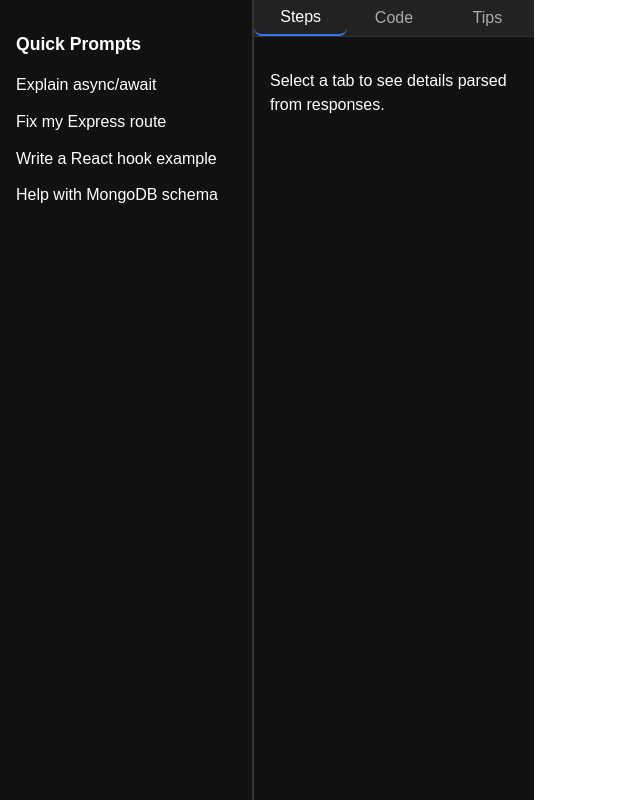
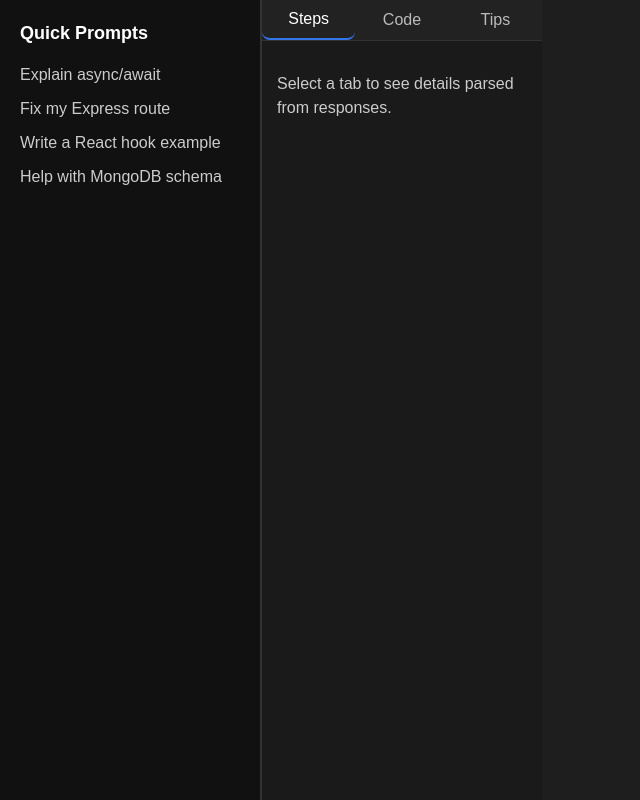
Before and after one commit to GEEK-213/CodeMentorPPS, a React (Vite) app in the folder frontend/: page / in a window 1280 px wide. Shown: the whole page, without its empty margins (0-640 px from the left). Built offline with nearby package versions, Linux system fonts and the light colour scheme.

Commit message:
style: refine App component layout and improve Botpress initialization

```diff
--- a/frontend/src/App.css
+++ b/frontend/src/App.css
@@ -1,22 +1,27 @@
+body {
+  margin: 0;
+  background: #1e1e1e;
+  color: #fff;
+  font-family: Arial, sans-serif;
+}
+
 .app {
   display: flex;
   height: 100vh;
-  font-family: Arial, sans-serif;
-  background: #121212;
-  color: #fff;
 }
 
 /* Sidebar */
 .sidebar {
-  width: 260px;
-  padding: 1rem;
-  background: #1e1e1e;
+  width: 220px;
+  background: #111;
+  padding: 20px;
   border-right: 1px solid #333;
 }
 
 .sidebar h2 {
-  font-size: 1.1rem;
-  margin-bottom: 1rem;
+  margin-top: 0;
+  font-size: 18px;
+  margin-bottom: 15px;
 }
 
 .sidebar ul {
@@ -25,51 +30,35 @@
 }
 
 .sidebar li {
-  margin-bottom: 0.8rem;
+  margin: 10px 0;
   cursor: pointer;
-  transition: color 0.2s ease;
+  color: #ccc;
 }
 
 .sidebar li:hover {
-  color: #3276ea;
+  color: #3276EA;
 }
 
 /* Chat Area */
 .chat-area {
   flex: 1;
   display: flex;
-  flex-direction: column;
-  min-height: 0;
-  overflow: hidden;
-  background: #121212;
+  justify-content: center;
+  align-items: stretch;
+  background: #1e1e1e;
 }
 
+/* This ensures Botpress chat takes full height/width */
 #webchat {
   flex: 1;
-  display: flex;
-  flex-direction: column;
-  min-height: 0;
-}
-
-#webchat iframe {
-  width: 100% !important;
-  height: 100% !important;
-  border: none !important;
-  flex: 1;
-  display: block;
-  position: relative !important;
-}
-
-/* Force-hide floating bubble */
-#webchat .bpFab,
-.bpFab {
-  display: none !important;
+  min-height: 100%;
+  width: 100%;
 }
 
 /* Right Panel */
 .details {
   width: 280px;
-  background: #1e1e1e;
+  background: #1a1a1a;
   border-left: 1px solid #333;
   display: flex;
   flex-direction: column;
@@ -77,82 +66,26 @@
 
 .tabs {
   display: flex;
+  background: #222;
   border-bottom: 1px solid #333;
 }
 
 .tabs button {
   flex: 1;
-  padding: 0.7rem;
-  background: transparent;
+  padding: 10px;
+  background: none;
   border: none;
-  color: #aaa;
+  color: #bbb;
   cursor: pointer;
 }
 
 .tabs button.active {
   color: #fff;
-  border-bottom: 2px solid #3276ea;
+  border-bottom: 2px solid #3276EA;
 }
 
 .panel-content {
+  padding: 15px;
   flex: 1;
-  padding: 1rem;
-  overflow-y: auto;
+  color: #ccc;
 }
-
-
-.app {
-  display: flex;
-  height: 100vh;
-  background-color: #1e1e1e;
-  color: white;
-}
-
-.sidebar {
-  width: 220px;
-  padding: 1rem;
-  background: #111;
-}
-
-.chat-area {
-  flex: 1;
-  display: flex;
-  flex-direction: column;
-  background: #1e1e1e;
-}
-
-.chat-container {
-  flex: 1;
-  width: 100%;
-  height: 100%;
-}
-
-.details {
-  width: 280px;
-  background: #111;
-  display: flex;
-  flex-direction: column;
-}
-
-.tabs {
-  display: flex;
-  background: #222;
-}
-
-.tabs button {
-  flex: 1;
-  padding: 0.5rem;
-  background: transparent;
-  border: none;
-  color: #aaa;
-  cursor: pointer;
-}
-
-.tabs button.active {
-  border-bottom: 2px solid #3276ea;
-  color: white;
-}
-
-.panel-content {
-  padding: 1rem;
-}
--- a/frontend/src/App.jsx
+++ b/frontend/src/App.jsx
@@ -8,6 +8,7 @@ function App() {
     script.src = "https://cdn.botpress.cloud/webchat/v3.2/inject.js";
     script.async = true;
     script.onload = () => {
+      if (window.botpress) {
         window.botpress.init({
           botId: "0b1c554e-bf61-45f0-9c52-2ffb8a4c424c",
           clientId: "c2232d34-dd63-42b4-8f64-390654e98fe6",
@@ -18,13 +19,11 @@ function App() {
           variant: "solid",
           headerVariant: "glass",
           radius: 8,
-        selector: "#webchat", // Mount inside our div
-        // Important
-        containerWidth: "100%",
-        containerHeight: "100%",
+          selector: "#webchat",
+          floating: false,
           showConversationsButton: false,
-        enableConversationDeletion: false,
         });
+      }
     };
     document.body.appendChild(script);
   }, []);
@@ -44,7 +43,7 @@ function App() {
 
       {/* Chat Area */}
       <main className="chat-area">
-        <div id="webchat" className="chat-container"></div>
+        <div id="webchat"></div>
       </main>
 
       {/* Right Panel */}
```
Lines whose indentation alone changed are shown as unchanged.
